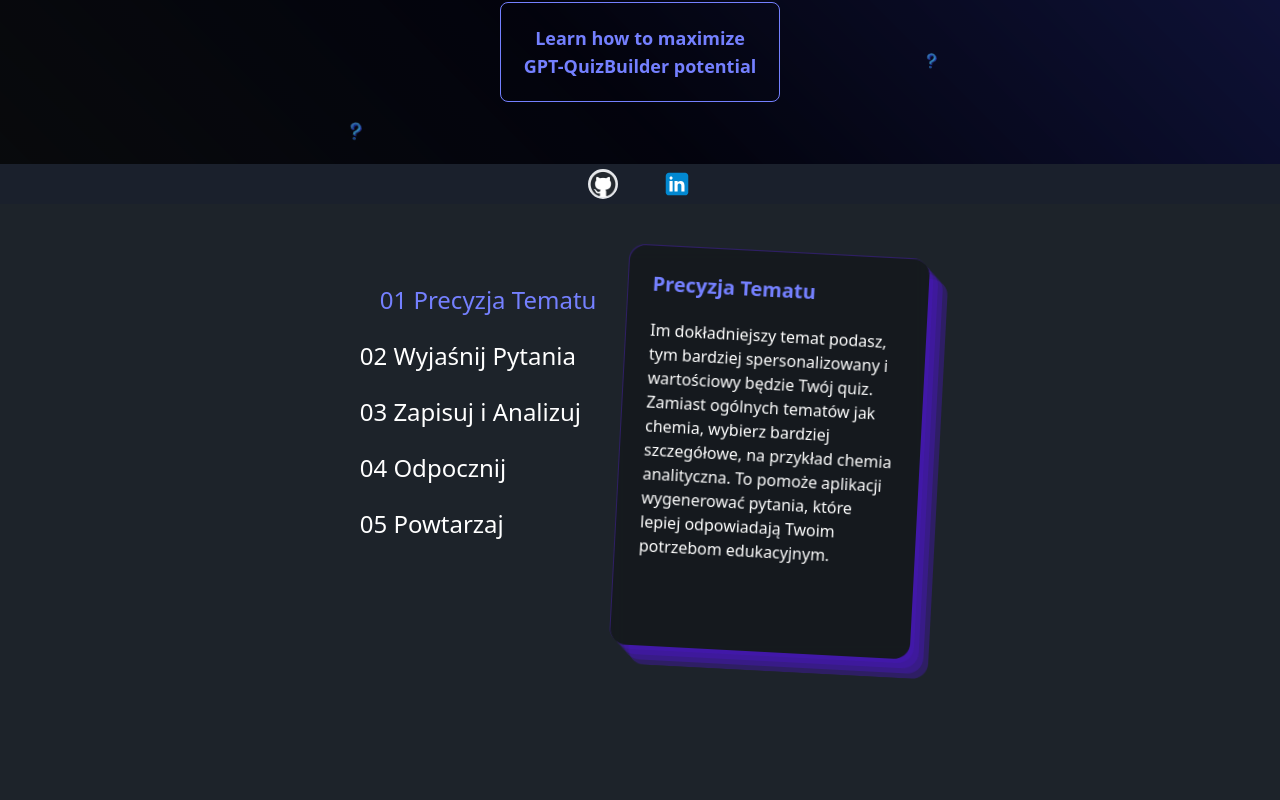
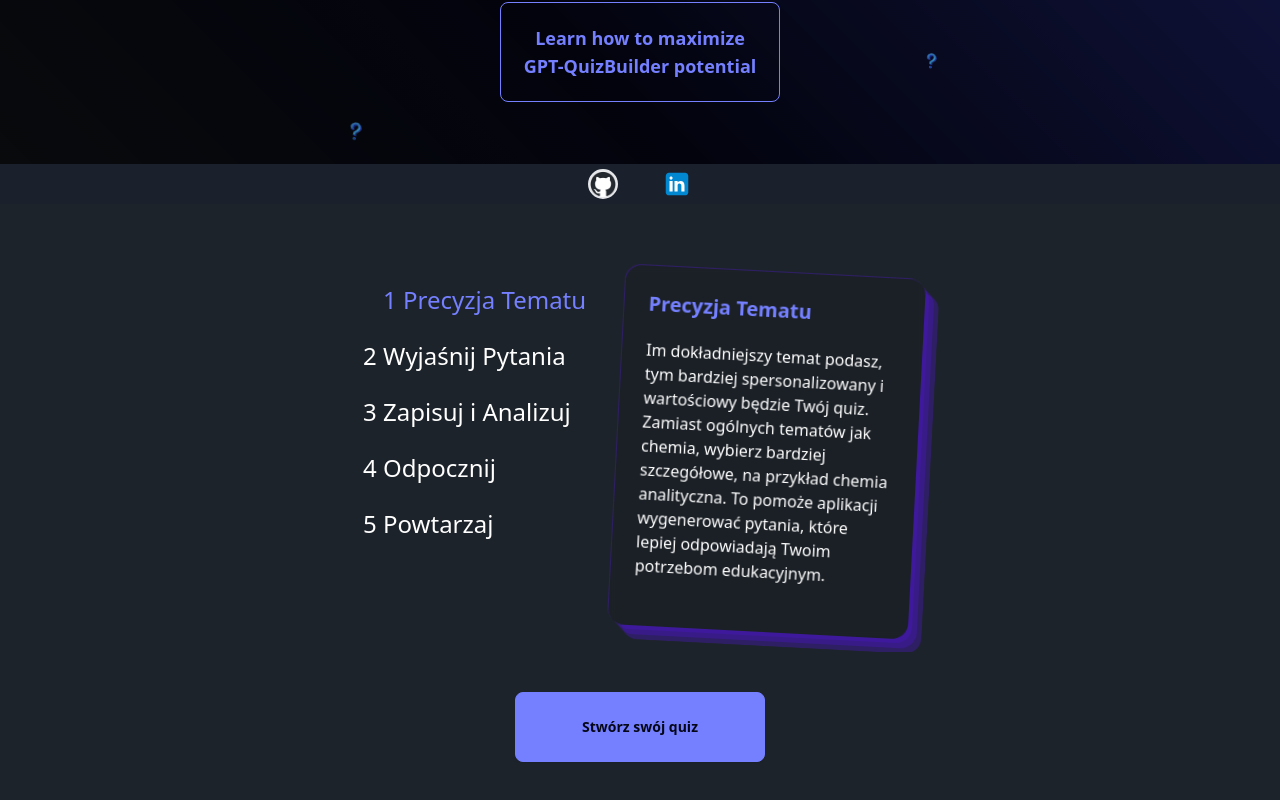
Before and after one commit to Adriann77/GPTQuizBuilder, a React (Vite) app: page / in a window 1280 px wide. Shown: the part 596-1396 px from the top of the page. Built offline with nearby package versions, Linux system fonts and the light colour scheme; no server answers.

Commit message:
add nav button

```diff
--- a/src/components/LearningGuide/Card/Card.module.scss
+++ b/src/components/LearningGuide/Card/Card.module.scss
@@ -4,9 +4,9 @@
     rgba(72, 23, 185, 0.4) 4px 4px,
     rgba(72, 23, 185, 0.4) 9px 9px,
     rgba(72, 23, 185, 0.4) 14px 14px,
-    rgba(72, 23, 185, 0.4) 19px 19px;
-    backdrop-filter: blur(6px);
-    background-color: rgb(0, 0, 0, .3);
+;
+  backdrop-filter: blur(3px);
+  background-color: rgb(0, 0, 0, 0.1);
 }
 
 .animateOut {
--- a/src/components/LearningGuide/Card/Card.tsx
+++ b/src/components/LearningGuide/Card/Card.tsx
@@ -1,6 +1,7 @@
 import { useState, useEffect } from 'react';
 import styles from './Card.module.scss';
 import { learningCards } from '../../../constants/learningCards';
+
 
 export default function Card() {
   const [hoveredIndex, setHoveredIndex] = useState<number>(0);
@@ -24,7 +25,7 @@ export default function Card() {
   };
 
   return (
-    <div className="flex h-[400px] w-[600px] items-center justify-around">
+    <div className="flex h-[400px] w-[600px] items-center justify-around overflow-hidden ">
       <ul className="mt-16 flex h-[100%] flex-col gap-6 text-2xl">
         {learningCards.map((card, index) => (
           <li
@@ -32,15 +33,15 @@ export default function Card() {
             className={`cursor-pointer  ${hoveredIndex === index ? 'translate-x-5   text-primary transition-all' : ' transition-all'}`}
             onMouseEnter={() => onMouseInEvent(index)}
           >
-            0{index + 1} {card.title}
+            {index + 1} {card.title}
           </li>
         ))}
       </ul>
       <div
-        className={` flex h-[100%] w-[300px] rotate-3 flex-col rounded-2xl p-6 ${styles.card} ${animateOut ? styles.animateOut : styles.animateIn}`}
+        className={` flex h-[90%] w-[300px] rotate-3 flex-col rounded-2xl p-6 ${styles.card} ${animateOut ? styles.animateOut : styles.animateIn}`}
       >
         <h3 className="mb-5 text-xl font-[700] text-primary">{cardContent.title}</h3>
-        <p className="font-thin">{cardContent.description}</p>
+        <p className="leading-6">{cardContent.description}</p>
       </div>
     </div>
   );
--- a/src/components/LearningGuide/LearningGuide.tsx
+++ b/src/components/LearningGuide/LearningGuide.tsx
@@ -1,12 +1,19 @@
+import { Link } from 'react-router-dom';
 import { Wrapper } from '../MainLayout/Wrapper/Wrapper';
 import Card from './Card/Card';
 
 export default function LearningGuide() {
   return (
     <>
-      <section id="how-to-learn" className=" flex h-[70vh]  items-start ">
+      <section id="how-to-learn" className=" flex h-[70vh]  items-start relative ">
         <Wrapper>
-        <Card/>
+          <div className='flex flex-col'>
+
+          <Card />
+          <Link className=" btn btn-primary self-center justify-self-center mt-10 h-[70px] w-[250px] " to={'/form'}>
+            Stwórz swój quiz
+          </Link>
+          </div>
         </Wrapper>
       </section>
     </>
```
